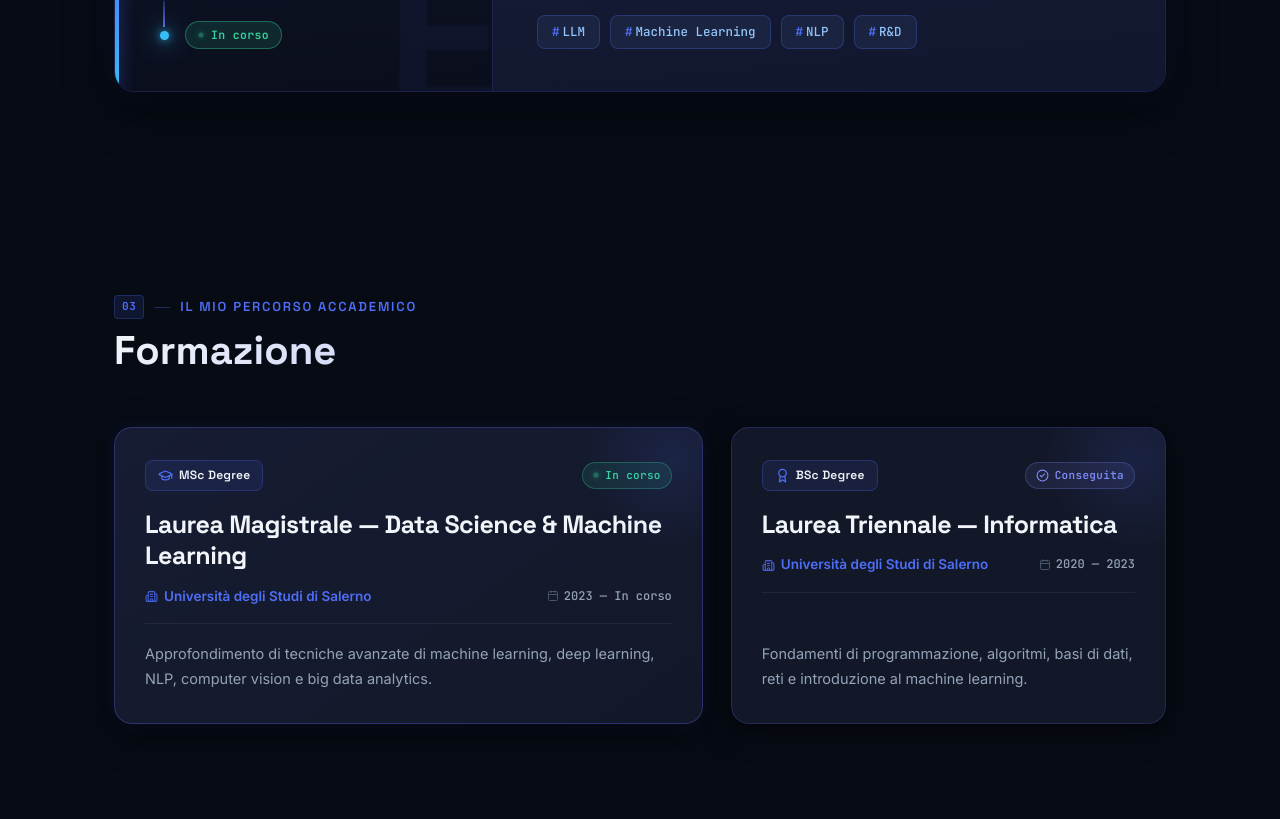
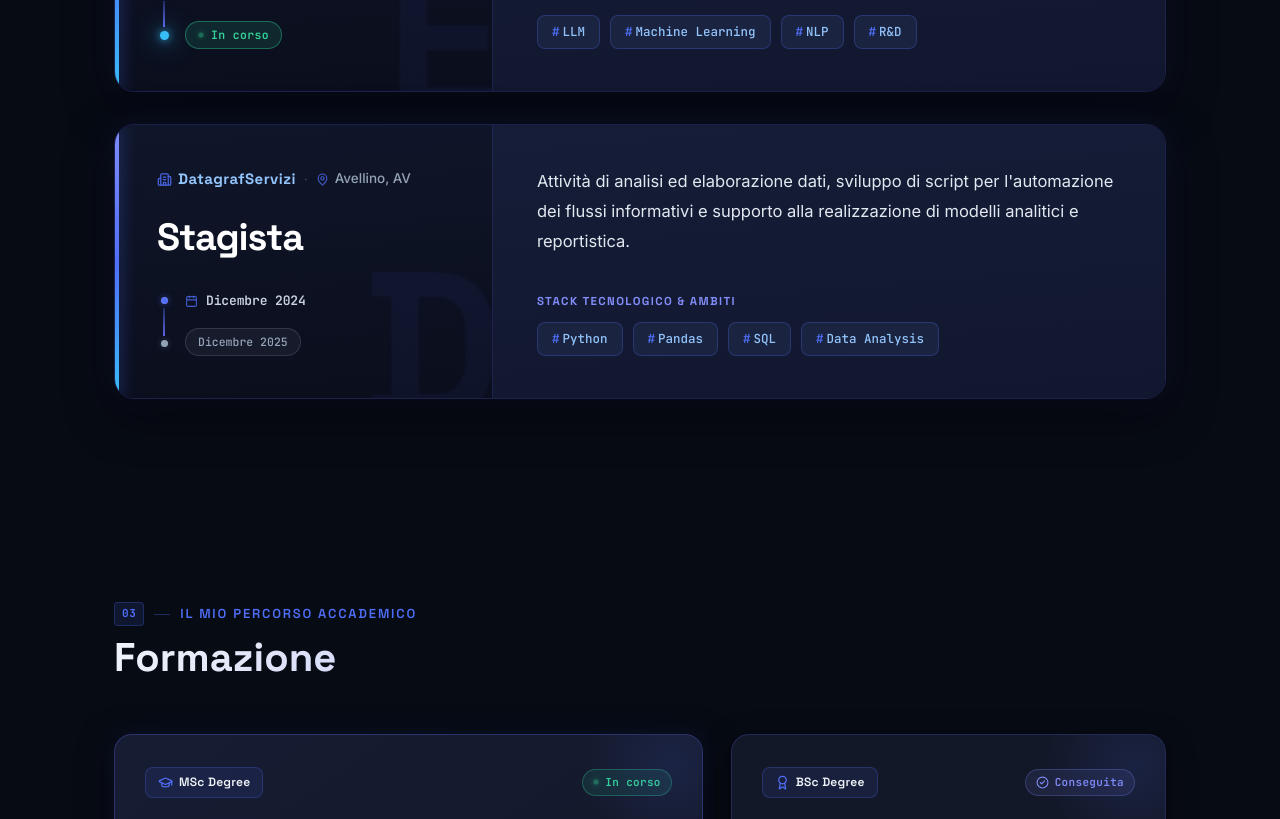
Before and after one commit to ManuelRix-11/PortFolio, a React (Vite) app: page / in a window 1280 px wide. Shown: the part 1960-2779 px from the top of the page. Built offline with nearby package versions, Linux system fonts and the light colour scheme.

Commit message:
feat: add Experience component, CV PDF generation pipeline, and localization files

```diff
--- a/src/components/Experience.css
+++ b/src/components/Experience.css
@@ -317,6 +317,17 @@
   justify-content: center;
 }
 
+/* Past Role End Dot */
+.timeline-dot-end {
+  width: 7px;
+  height: 7px;
+  border-radius: 50%;
+  background: #94A3B8;
+  border: 1.5px solid rgba(148, 163, 184, 0.5);
+  box-shadow: 0 0 6px rgba(148, 163, 184, 0.35);
+  flex-shrink: 0;
+}
+
 .timeline-pulse-ring {
   position: absolute;
   top: -5px;
--- a/src/components/Experience.jsx
+++ b/src/components/Experience.jsx
@@ -92,10 +92,14 @@ export default function Experience() {
                         <span className="timeline-dot-start" />
                         {/* Connecting Gradient Line */}
                         <span className="timeline-track-line" />
-                        {/* Bottom Dot: Active Now Point (Animated continuous pulse & glow) */}
-                        <span className="timeline-dot-now">
-                          <span className="timeline-pulse-ring" />
-                        </span>
+                        {/* Bottom Dot: Active Now Point or Past End Point */}
+                        {isCurrent ? (
+                          <span className="timeline-dot-now">
+                            <span className="timeline-pulse-ring" />
+                          </span>
+                        ) : (
+                          <span className="timeline-dot-end" />
+                        )}
                       </div>
 
                       <div className="timeline-nodes-col">
--- a/src/i18n/en.json
+++ b/src/i18n/en.json
@@ -53,6 +53,19 @@
           "Machine Learning",
           "NLP",
           "R&D"
+        ]
+      },
+      {
+        "role": "Intern",
+        "company": "DatagrafServizi",
+        "location": "Avellino, AV",
+        "period": "December 2024 — December 2025",
+        "description": "Data analysis and processing, developing automation scripts for information workflows, and supporting analytical modeling and reporting.",
+        "tags": [
+          "Python",
+          "Pandas",
+          "SQL",
+          "Data Analysis"
         ]
       }
     ]
--- a/src/i18n/it.json
+++ b/src/i18n/it.json
@@ -53,6 +53,19 @@
           "Machine Learning",
           "NLP",
           "R&D"
+        ]
+      },
+      {
+        "role": "Stagista",
+        "company": "DatagrafServizi",
+        "location": "Avellino, AV",
+        "period": "Dicembre 2024 — Dicembre 2025",
+        "description": "Attività di analisi ed elaborazione dati, sviluppo di script per l'automazione dei flussi informativi e supporto alla realizzazione di modelli analitici e reportistica.",
+        "tags": [
+          "Python",
+          "Pandas",
+          "SQL",
+          "Data Analysis"
         ]
       }
     ]
```
Also changed, not shown: scripts/generate-cv.js (+12 -5 lines), 1 other file (tests, documents, lock files or other folders).
